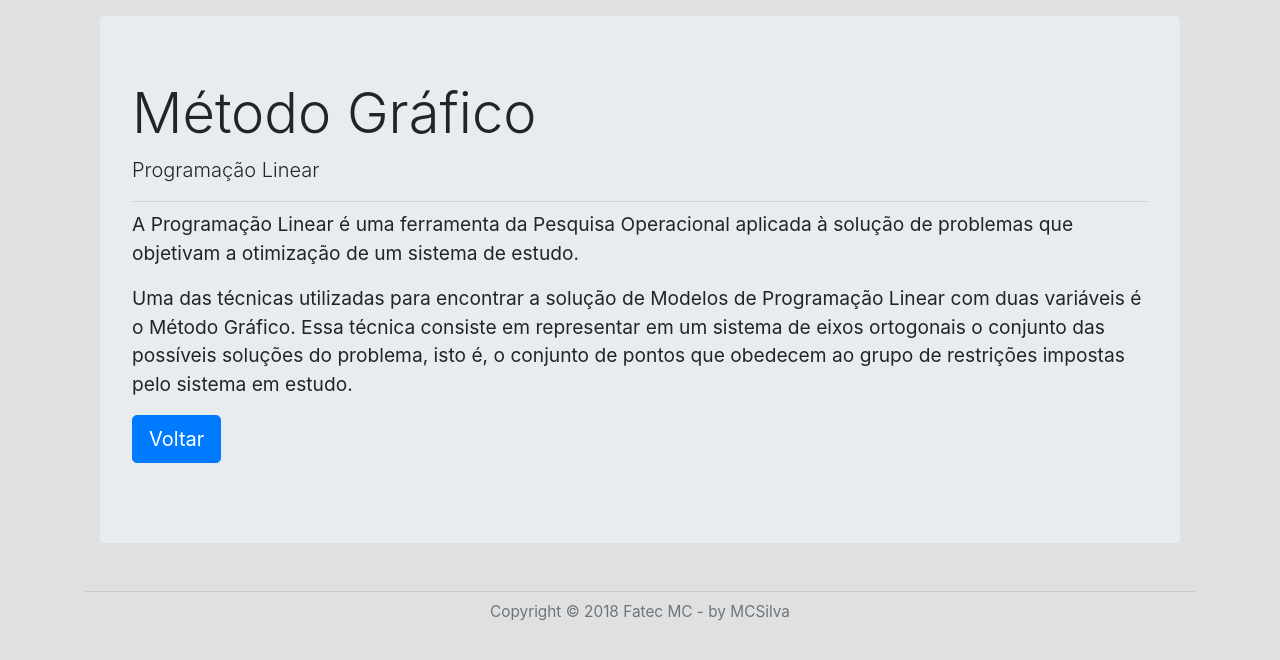
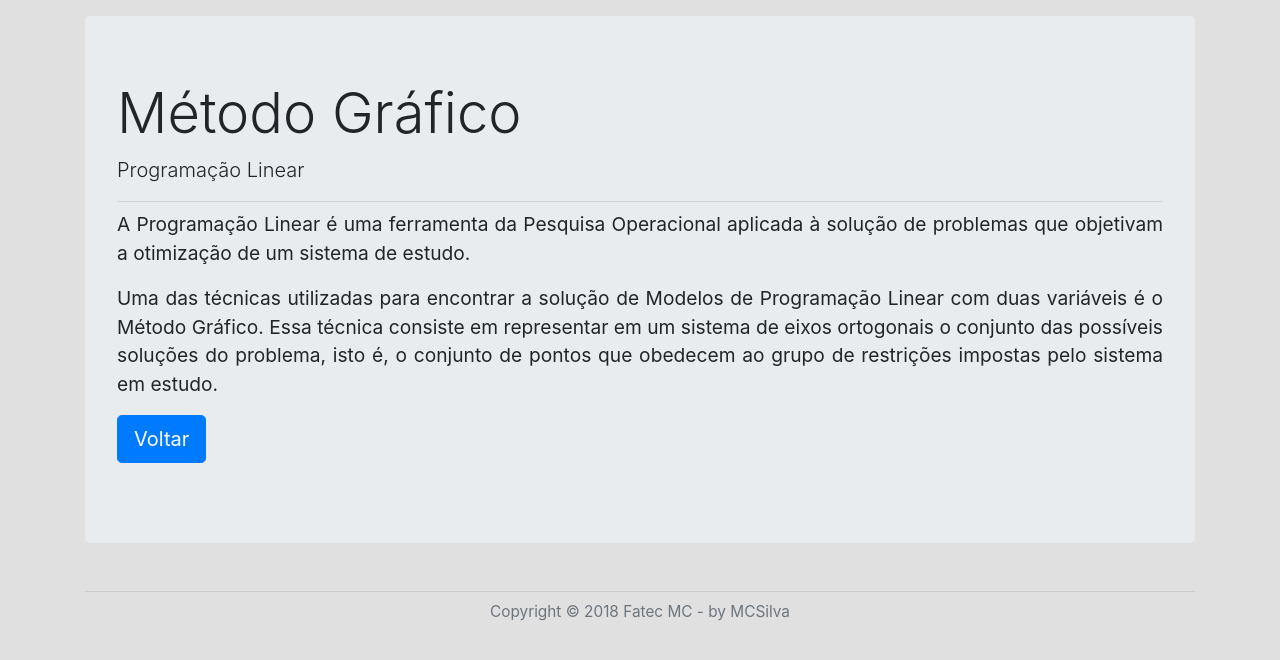
Before and after one commit to microrepar/programacao-linear-metodo-grafico, a Flask app: page /saberMais in a window 1280 px wide. Shown: the part 56-716 px from the top of the page. Run offline with Flask 2, Linux system fonts and the light colour scheme; some libraries are stand-ins or nearby versions.

Commit message:
Altera o template saberMais.html para um melhor design da tela

```diff
--- a/app/templates/saberMais.html
+++ b/app/templates/saberMais.html
@@ -3,8 +3,8 @@
 {% block titulo %}Programação Linear{% endblock %}
 
 {% block conteudo %}
-<div class="container">
-    <div class="jumbotron">
+<div class="">
+    <div class="jumbotron text-justify">
         <h1 class="display-4">Método Gráfico</h1>
         <p class="lead">Programação Linear</p>
         <hr class="my-2">
```
